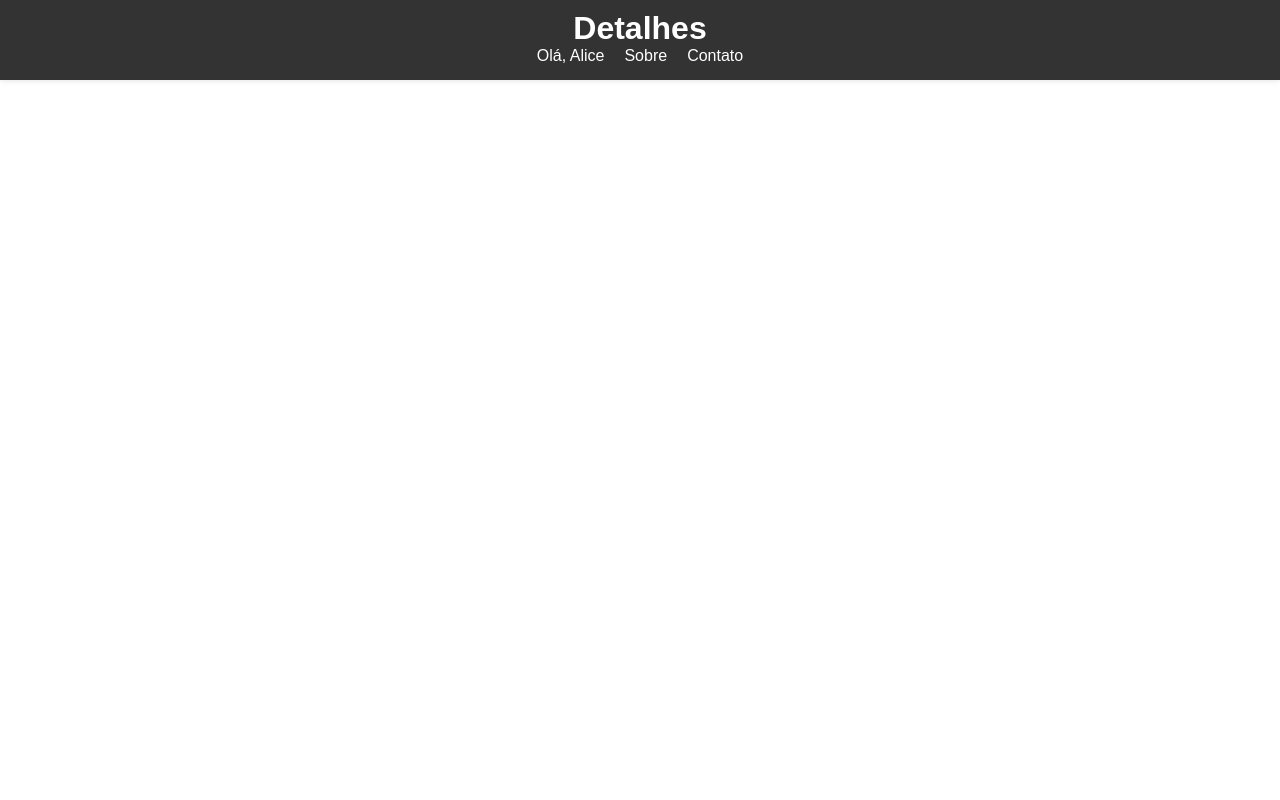
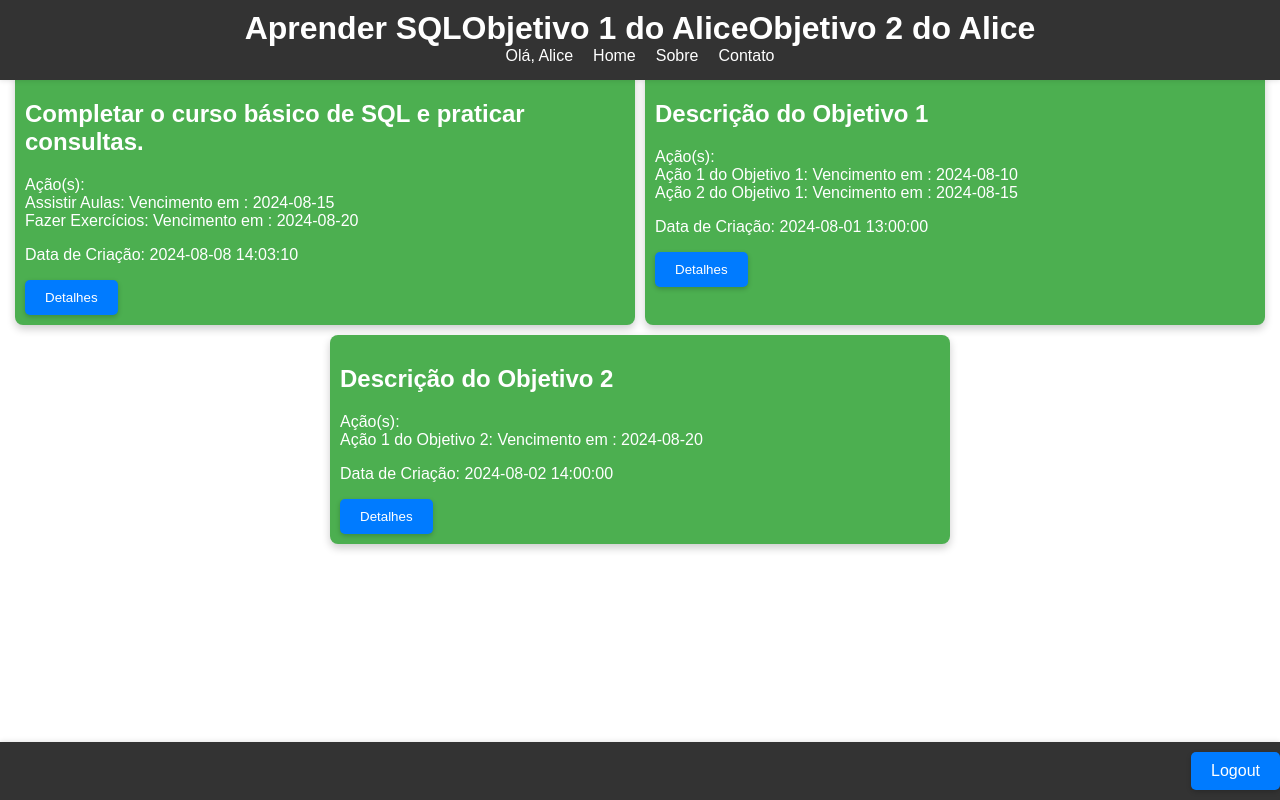
Before and after one commit to Virtual-Clooud/DW2-FTW, a PHP site: page /view/ObjetivoDetalhado.php in a window 1280 px wide. Run offline with PHP 8.4, Linux system fonts and the light colour scheme; a user stored in the database is signed in; data comes from the database, SQL or seed files in the repository.

Commit message:
detalhes do objetivo

```diff
--- a/view/ObjetivoDetalhado.php
+++ b/view/ObjetivoDetalhado.php
@@ -1,10 +1,31 @@
 <?php
+
+  ini_set('display_errors', 1);
+  ini_set('display_startup_errors', 1);
+  error_reporting(E_ALL);
+
+  include "../Controller/Conexao.php";
 
   session_start();
 
   if(isset($_SESSION['id']) && isset($_SESSION['nome'])) {
 
+    $id = $_SESSION['id'];
 
+    $sql = "SELECT objetivo.descricao AS objetivo_descricao,
+    				 objetivo.id AS objetivo_id,
+                  objetivo.titulo AS objetivo_titulo,
+                   GROUP_CONCAT(CONCAT(acoes.titulo, ': Vencimento em : ', acoes.vencimento) SEPARATOR '\n 	') AS acoes_info,
+                   objetivo.criadoEm AS objetivo_criadoEm
+            FROM objetivo
+            INNER JOIN acoes ON objetivo.id = acoes.objetivo_id
+            WHERE objetivo.usuario_id = :id
+            GROUP BY objetivo.id, objetivo.titulo, objetivo.criadoEm";
+
+    $stmt = $db->prepare($sql); // Use a variável $db do arquivo de conexão
+    $stmt->execute(['id' => $id]);
+
+    $objAcoes = $stmt->fetchAll(PDO::FETCH_ASSOC);
 ?>
 
 <!DOCTYPE html>
@@ -13,30 +34,47 @@
   <meta charset="utf-8">
   <meta name="viewport" content="width=device-width, initial-scale=1">
   <link rel="stylesheet" href="styles.css">
-  <title>Detalhes</title>
+  <title>Catálogo de Objetivos</title>
 </head>
 <body>
   <div class="cabecalho">
-      <h1>Detalhes</h1>
+      <h1><?php foreach ($objAcoes as $objAcao):
+      			echo htmlspecialchars($objAcao['objetivo_titulo']);
+			 endforeach; ?></h1>
       <nav>
       <ul>
           <li><a href="#">Olá, <?php echo htmlspecialchars($_SESSION['nome']); ?></a></li>
+          <li><a href="homepage.php">Home</a></li>
           <li><a href="#">Sobre</a></li>
           <li><a href="#">Contato</a></li>
       </ul>
     </nav>
   </div>
 
+  <div class="container">
+    <?php foreach ($objAcoes as $objAcao): ?>
+      <div class="bigbox">
+          <h2><?php echo htmlspecialchars($objAcao['objetivo_descricao']); ?></h2>
+          <p>Ação(s):<br> <?php echo nl2br(htmlspecialchars($objAcao['acoes_info'] ?? 'Nenhuma ação')); ?><br></p>
+          <p>Data de Criação: <?php echo htmlspecialchars($objAcao['objetivo_criadoEm']); ?></p>
 
+          <form action="ObjetivoDetalhado.php" method="post">
+               <input type="hidden" name="info" value="<?php echo htmlspecialchars($objAcao['objetivo_id']); ?>">
+              <button type="submit" class="botao">Detalhes</button>
+          </form>
+      </div>
+    <?php endforeach; ?>
+  </div>
+
+  <div class="rodape">
+      <a class="canto" href="../Controller/logout.php">Logout</a>
+  </div>
 </body>
 </html>
 
 <?php
-}
-else {
+  } else {
     header('Location: index.php');
     exit();
   }
-
-
 ?>
--- a/view/homepage.php
+++ b/view/homepage.php
@@ -20,7 +20,7 @@
                   <nav>
                         <ul>
                               <li><a href="#">Olá, <?php echo $_SESSION['nome']; ?></a></li>
-                              <li><a href="#">Home</a></li>
+                              <li><a href="homepage.php">Home</a></li>
                               <li><a href="Catalogo.php">Objetivos</a></li>
                               <li><a href="#">Perfil</a></li>
                         </ul>
--- a/view/styles.css
+++ b/view/styles.css
@@ -93,6 +93,18 @@
     background-color: #4CAF50;
     color: white;
     border-radius: 8px;
+    text-align: center;
+    box-shadow: 0 4px 8px rgba(0, 0, 0, 0.2);
+}
+.bigbox {
+    width: 100%;
+    max-width: 600px; /* Define uma largura máxima para manter a caixa gerenciável */
+    min-height: 150px; /* Altura mínima para garantir que a caixa não fique muito pequena */
+    padding: 10px;
+    background-color: #4CAF50;
+    color: white;
+    border-radius: 8px;
+
     box-shadow: 0 4px 8px rgba(0, 0, 0, 0.2);
 }
 
```
Also changed, not shown: view/Catalogo.php (+10 -3 lines). Lines whose indentation alone changed are shown as unchanged.
